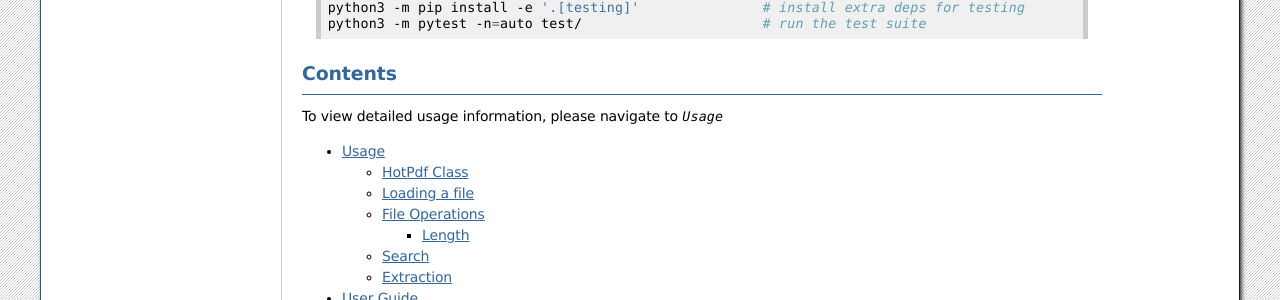
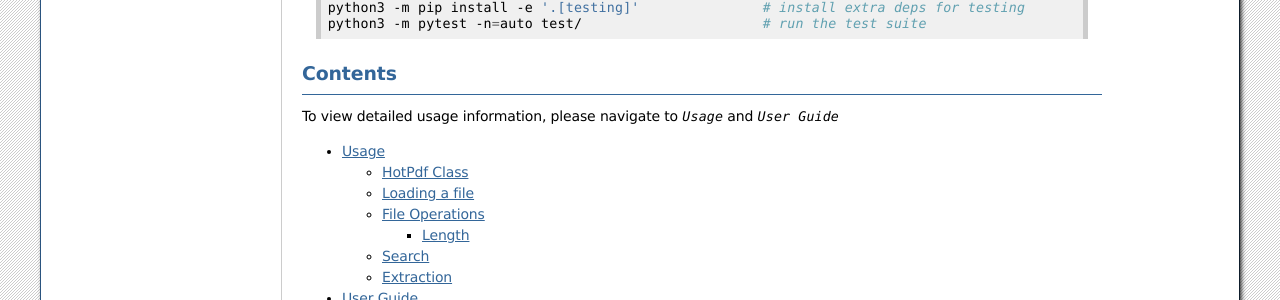
Before and after one commit to weareprestatech/hotpdf, a Sphinx documentation site: the page built from docs/source/index.rst, in a window 1280 px wide. Shown: the part 666-966 px from the top of the page. Built offline with Sphinx 7.4.7, drawn with Linux system fonts in a browser that asks for light colours.

Commit message:
chore: Add message

```diff
--- a/docs/source/index.rst
+++ b/docs/source/index.rst
@@ -49,7 +49,8 @@ Some examples of running tests locally:
 Contents
 --------------
 
-To view detailed usage information, please navigate to `Usage`
+To view detailed usage information, please navigate to `Usage` and `User Guide`
+
 
 .. toctree::
 
```
